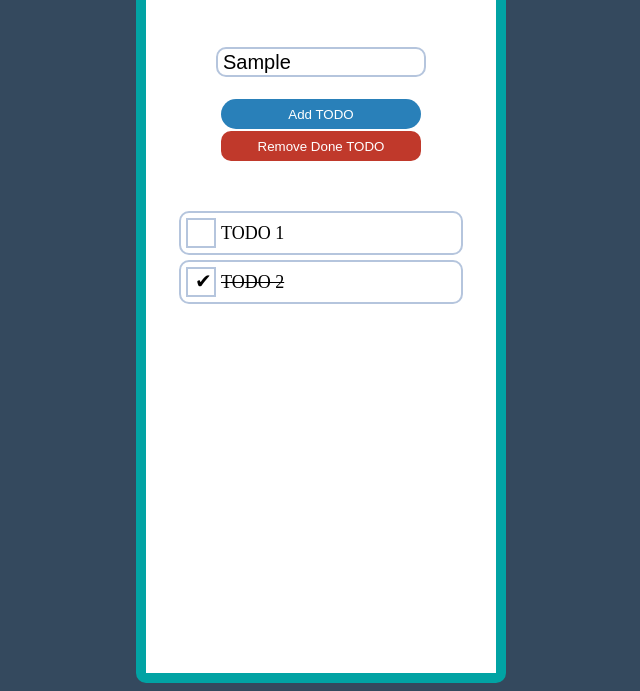
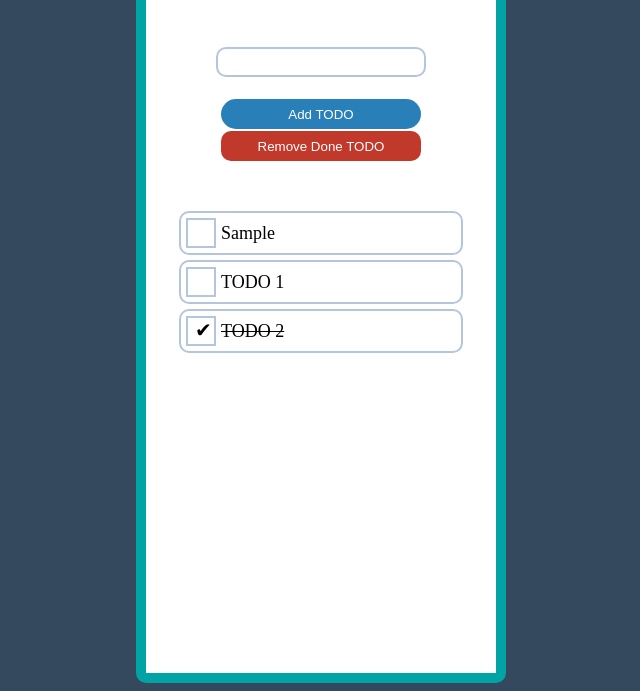
Before and after one commit to sanchit237/JS-Learning, a plain HTML site: page Application/index.html in a window 1280 px wide. Both pictures are taken after typing "Sample" into the empty fields and a click on the button "Add TODO". Shown: the part 145-836 px from the top of the page, without its empty margins (319-959 px from the left). Drawn offline with Linux system fonts and the light colour scheme.

Commit message:
Adding functionality done

```diff
--- a/Application/todo.js
+++ b/Application/todo.js
@@ -11,7 +11,38 @@ remove_btn.addEventListener('click', removeItem)
 
 
 function addItem(){
-	console.log('Add button clicked');
+	var user_input = document.getElementById('input')
+	var user_value = user_input.value
+	var textnode = document.createTextNode(user_value)
+
+	if (user_value === ''){
+		return false
+	}
+	else {
+
+		// create li
+		var li = document.createElement('li')
+		li.setAttribute('class','mycheck')
+
+		//create checkbox
+		var checkbox = document.createElement('input')
+		checkbox.type = 'checkbox'
+		checkbox.setAttribute('id','check')
+
+		//create Label
+		var label = document.createElement('label')
+
+		//Addition to the list
+
+		li.appendChild(checkbox)
+		li.appendChild(label)
+		label.appendChild(textnode)
+		ul.insertBefore(li, ul.children[0])
+
+		user_input.value = ''
+	}
+
+	// console.log(user_value)
 }
 
 function removeItem(){
```
Also changed, not shown: Application/style.css (+4 -4 lines).
